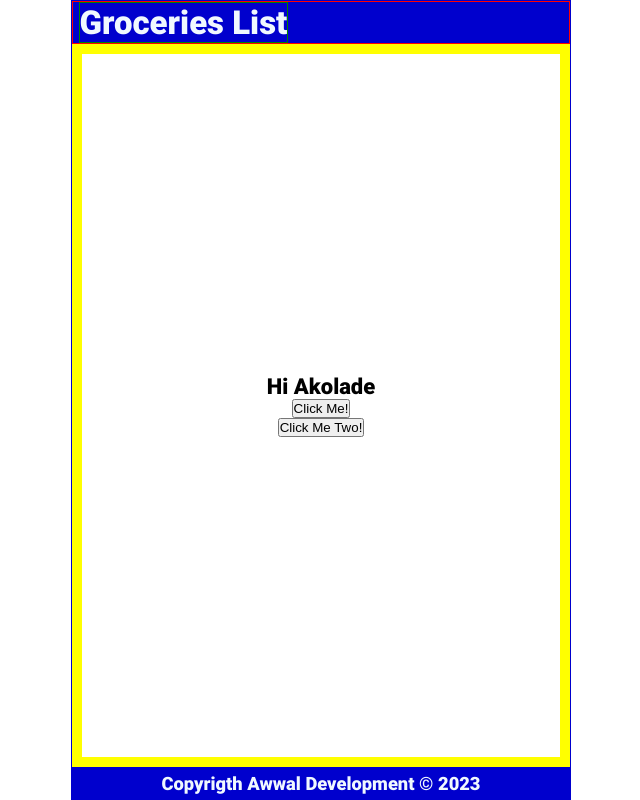
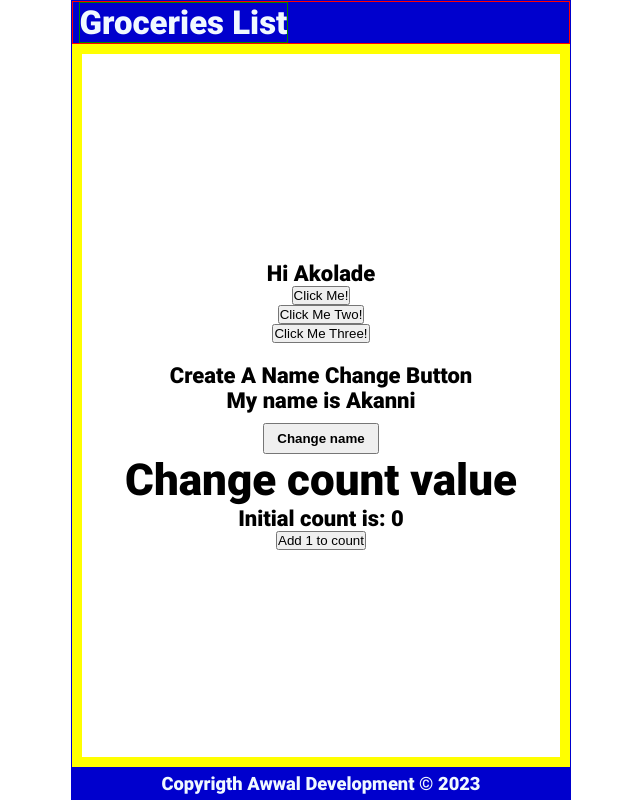
Before and after one commit to awwallawal/grocery_app_react, a React (Vite) app: page / in a window 1280 px wide. Shown: the whole page, without its empty margins (319-959 px from the left). Built offline with nearby package versions, Linux system fonts and the light colour scheme.

Commit message:
Understanding useState hook for name change and count change

```diff
--- a/src/MainContent.jsx
+++ b/src/MainContent.jsx
@@ -1,6 +1,23 @@
 import React from 'react'
+import { useState } from 'react';
 
 function MainContent() {
+  const [name, setName] = useState("Akanni");
+  // The name is the getter while the setName is the setter similar to the Object Oriented Programmming of Vanilla JavaScript. What resides in the bracket is the default state/parameter
+
+  const [count, setCount] = useState(0)
+
+  const handleSetName = () =>{
+    const namesArray = ['Fatimah', 'Olaitan', 'Anike', 'Yusuf'];
+    const randomNumber = Math.floor(Math.random()*namesArray.length)
+
+    setName(namesArray[randomNumber]);
+  };
+
+  const handleSetCount = () => {
+    setCount(count + 1);
+  }
+
   const handleNameChange = () => {
 
     const nameArray = ['Awwal', 'Akolade', 'Adebayo'];
@@ -12,19 +29,45 @@ function MainContent() {
   const handleClick = () => {
    alert(`You just clicked on a button ${handleNameChange()}!`)
   }
+
+
+
   const handleClickTwo = (message = "'Input a name into the function'") => {
    alert(`${message} continue your training!`);
    // Using the concept of default parameter to make sure a name is added to the function
   }
 
+  const handleClickThree = (e) => {
+   alert(e.target)
+  }
+
+  const handleDoubleClick = () => {
+   alert ("You clicked this area using double click")
+  }
+
+
   return (
     <main>
       <section>
-        <p>Hi <span> {handleNameChange()} </span> </p>
+        <p onDoubleClick={handleDoubleClick}>Hi <span> {handleNameChange()} </span> </p>
+
       </section>
       <button onClick={handleClick}>Click Me!</button>
       <button onClick={() => {handleClickTwo()}}>Click Me Two!</button>
       {/* As you can see in the first button we didnt add the callback method i.e () to the function name. If we do so the block of code becomes immediately invoked once the page loads before the button is clicked. However, the second way is the right way of doing it by wrapping the function within another Arrow function which then executes when the button is clicked */}
+
+      <button onClick={(e) => {handleClickThree(e)}}>Click Me Three!</button>
+
+     <p style={{marginTop: "20px"}}>Create A Name Change Button</p>
+
+     <p>My name is {name}</p>
+     {/* The above is possible because we have created a useState and made the default value/parameter Akanni. However, in order to change the name Akanni via button change we need a couple of gotcha approaches */}
+     <button style={{padding: "6px 12px", fontWeight: "bold", marginTop: "10px" }} onClick={handleSetName}>Change name</button>
+
+    <h1>Change count value</h1>
+    <p>Initial count is: {count} </p>
+    <button onClick={()=>{handleSetCount()}} >Add 1 to count</button>
+
     </main>
   )
 }
```
